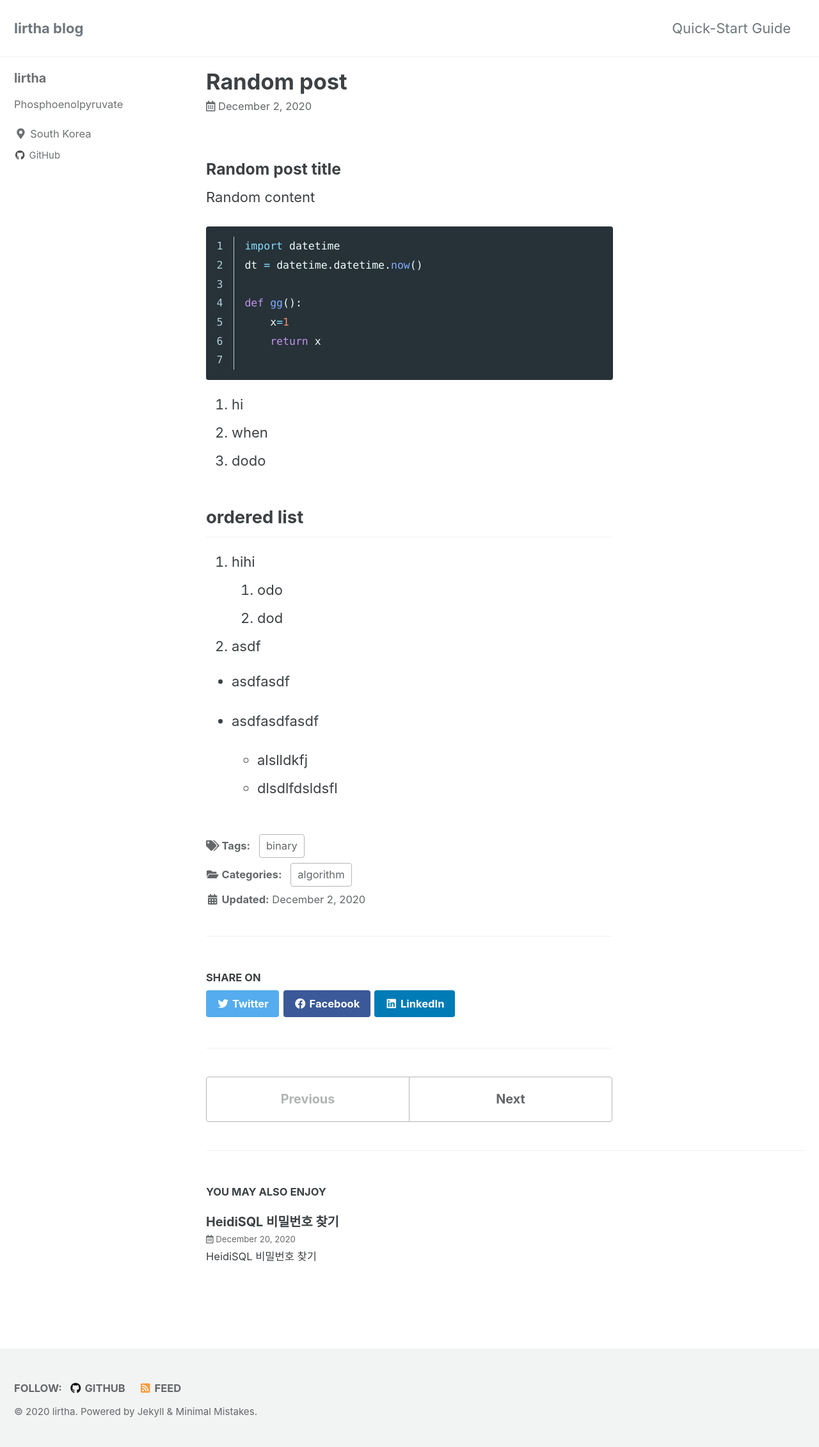
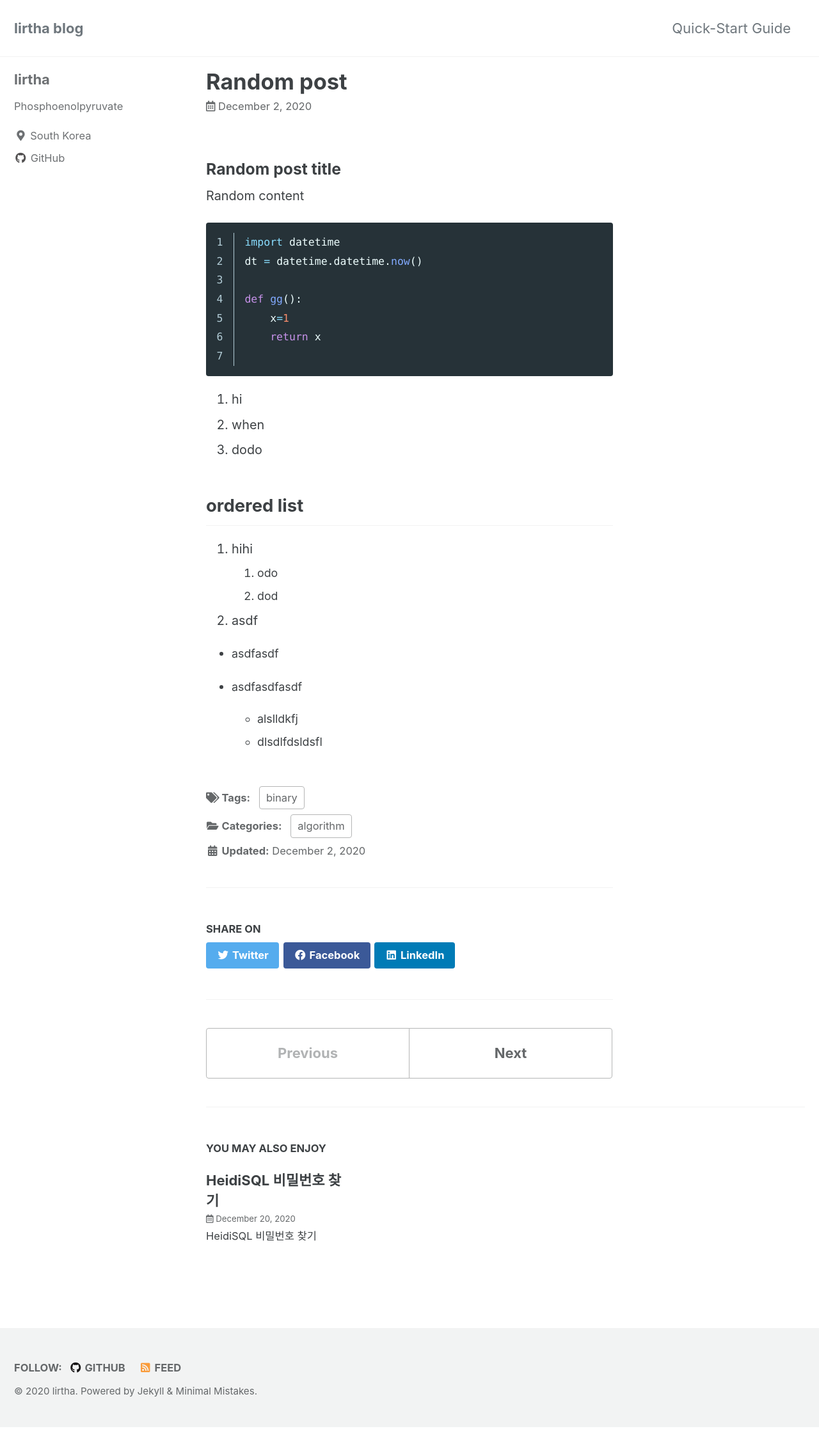
Before and after one commit to lirtha/lirtha.github.io, a Jekyll site: the page built from _posts/2020-12-02-random-post.md, in a window 1280 px wide. Shown: the whole page at 64% size. Built offline with Jekyll 4.4.1, drawn with Linux system fonts in a browser that asks for light colours; cached includes are drawn as plain includes; after the commit the page ends 2231 px from its top, so only the background shows below that.

Commit message:
update scss settings

```diff
--- a/_sass/minimal-mistakes/_page.scss
+++ b/_sass/minimal-mistakes/_page.scss
@@ -108,7 +108,7 @@ body {
   p,
   li,
   dl {
-    font-size: 1em;
+    font-size: 0.9em;
   }
 
   /* paragraph indents */
--- a/_sass/minimal-mistakes/_variables.scss
+++ b/_sass/minimal-mistakes/_variables.scss
@@ -38,7 +38,7 @@ $type-size-1: 2.441em !default; // ~39.056px
 $type-size-2: 1.953em !default; // ~31.248px
 $type-size-3: 1.563em !default; // ~25.008px
 $type-size-4: 1.25em !default; // ~20px
-$type-size-5: 0.9em !default; // ~16px
+$type-size-5: 1em !default; // ~16px
 $type-size-6: 0.75em !default; // ~12px
 $type-size-7: 0.6875em !default; // ~11px
 $type-size-8: 0.625em !default; // ~10px
```
